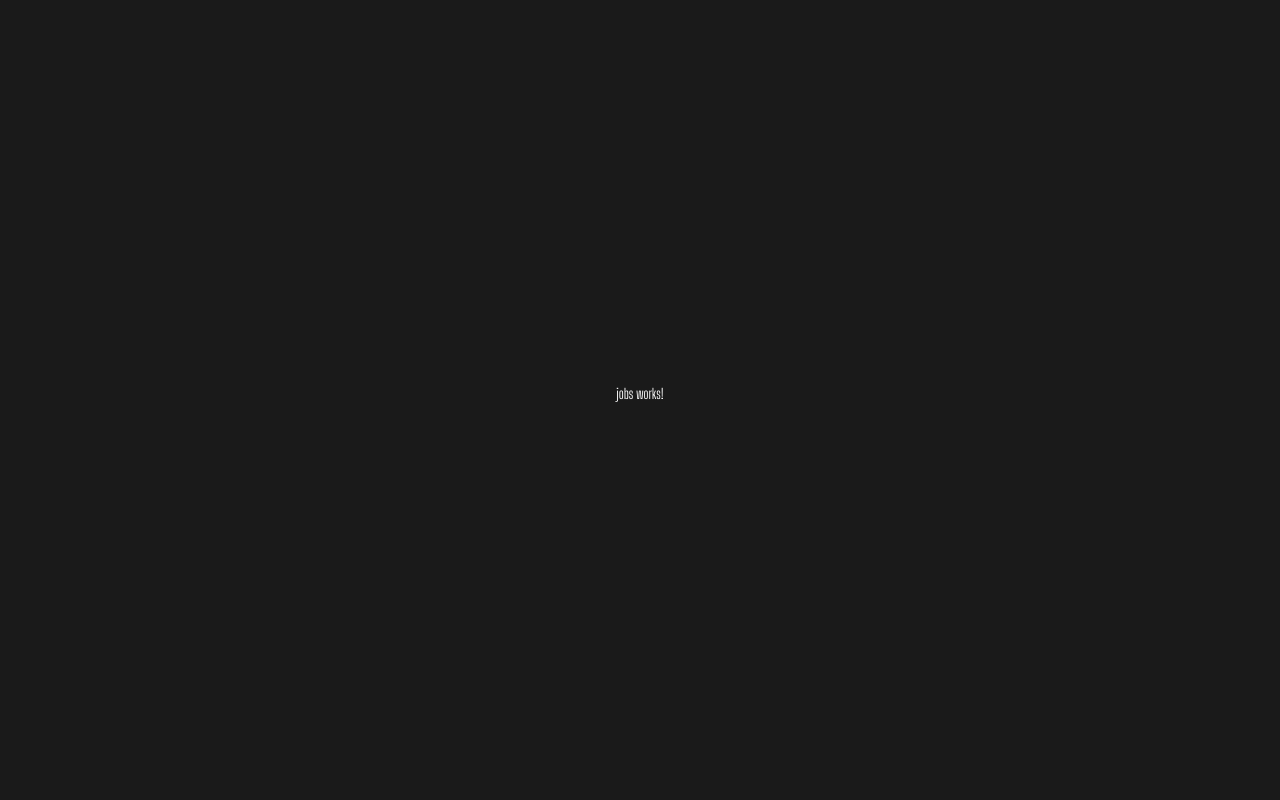
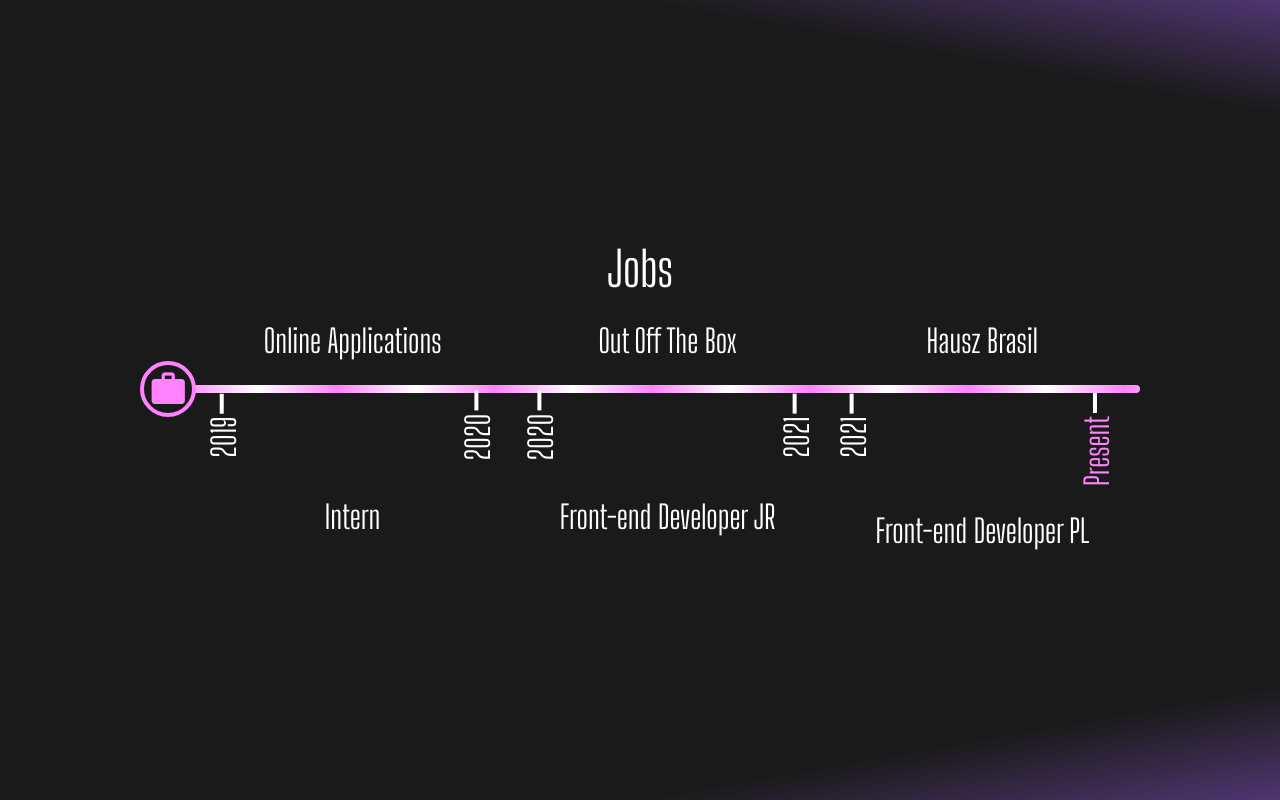
Before and after one commit to gabriel-hsmiiller/ResumeOnline, an Angular app: page /jobs in a window 1280 px wide. Built offline with nearby package versions, Linux system fonts and the light colour scheme.

Commit message:
Jobs page

```diff
--- a/src/app/pages/jobs/jobs.component.html
+++ b/src/app/pages/jobs/jobs.component.html
@@ -8,6 +8,39 @@
     [@fadeOutRight]="scrollingTop ? 'false' : null"
     [@fadeInLeft]="prevUrl === '/skills' ? 'true' : null"
     [@fadeInRight]="prevUrl === '/school' ? 'true' : null">
-        <p>jobs works!</p>
+        <h2>Jobs</h2>
+
+        <div class="timeline">
+            <div class="icon-container">
+                <mat-icon>work</mat-icon>
+            </div>
+            <div *ngFor="let job of jobs" class="jobs">
+                <div class="local">
+                    <span>
+                        {{ job.company }}
+                    </span>
+                </div>
+                <hr>
+                <div class="period">
+                    <span>
+                        {{ job.from }}
+                    </span>
+                    <span>
+                        {{ job.to }}
+                    </span>
+                </div>
+                <div class="name">
+                    <span>
+                        {{ job.position }}
+                    </span>
+                </div>
+            </div>
+        </div>
     </div>
+    <div class="gradient"
+    [@slideOutRight]="scrollingTop || scrollingBottom ? 'false' : null"
+    [@slideInRight]="'true'"></div>
+    <div class="gradient"
+    [@slideOutRight]="scrollingTop || scrollingBottom ? 'false' : null"
+    [@slideInRight]="'true'"></div>
 </section>
--- a/src/app/pages/jobs/jobs.component.scss
+++ b/src/app/pages/jobs/jobs.component.scss
@@ -1 +1,137 @@
 @import '../../styles/section';
+@import '../../styles/colors';
+
+.container{
+    flex-direction: column !important;
+    align-items: stretch !important;
+
+    h2{
+        font-family: 'Big Shoulders Display', cursive;
+        text-align: center;
+        font-size: 48px;
+        line-height: 56px;
+    }
+
+    .timeline{
+        display: flex;
+        justify-content: center;
+
+        .icon-container{
+            display: flex;
+            align-items: center;
+            height: min-content;
+            width: min-content;
+            border-radius: 50%;
+            padding: 4px;
+            justify-content: center;
+            border: solid 4px $pink-primary;
+            color: $pink-primary;
+            margin-top: calc(2.5rem + 8px);
+            margin-right: -1px;
+            z-index: 5;
+
+            mat-icon{
+                $size: 40px;
+                font-size: $size;
+                height: $size;
+                width: $size;
+            }
+        }
+
+        .jobs{
+            width: 30%;
+            font-size: 32px;
+            line-height: 40px;
+
+            &:last-of-type{
+                hr{
+                    border-radius: 0 4px 4px 0;
+                }
+
+                .period > span:last-of-type{
+                    color: $pink-primary;
+                    margin-top: 14px;
+                }
+            }
+
+            hr{
+                border: none;
+                background-image: linear-gradient(90deg,$pink-primary,$white, $pink-primary);
+                background-size: 50% 100%;
+                height: 8px;
+                z-index: 10;
+
+                animation: glowing-line 8s infinite;
+            }
+
+            .local,.period,.name{
+                padding: 8px;
+            }
+
+            .local,.name{
+                text-align: center;
+            }
+
+            .period{
+                display: flex;
+                justify-content: space-between;
+                align-items: flex-start;
+
+                & > span{
+                    display: block;
+                    // transform-origin: 0 0;
+                    margin-bottom: 24px;
+                    transform: rotate(-90deg);
+
+                    &::after{
+                        content: "";
+                        height: 16px;
+                        right: -15px;
+                        top: 8px;
+                        transform: rotate(90deg);
+                        position: absolute;
+                        border: solid 2px white;
+                    }
+                }
+            }
+        }
+    }
+}
+
+.gradient{
+    position: absolute;
+    right: 0;
+    top: 0;
+    bottom: 0;
+    width: 50%;
+    background-image: linear-gradient(10deg, transparent 50%, $deep-purple);
+    background-position: 100% -45%;
+    background-size: 100% 50%;
+    background-repeat: no-repeat;
+
+    animation: glowing-edges 5s ease-in-out infinite alternate;
+
+    &:last-child{
+        background-image: linear-gradient(170deg, transparent 50%, $deep-purple);
+        background-position: 100% 145%;
+    }
+
+}
+
+@keyframes glowing-edges {
+    from {
+        background-size: 100% 50%;
+    }
+    to{
+        background-size: 100% 55%;
+    }
+}
+
+@keyframes glowing-line {
+    from {
+        background-position: 0% 100%;
+    }
+    to{
+        background-position: 100% 100%;
+    }
+}
--- a/src/app/pages/jobs/jobs.component.ts
+++ b/src/app/pages/jobs/jobs.component.ts
@@ -1,9 +1,9 @@
 import { Component, Input, OnDestroy, OnInit } from '@angular/core';
 import { NavigationStart, Router } from '@angular/router';
-import { Subscription } from 'rxjs';
-import { filter } from 'rxjs/operators';
 import { fadeInLeftAnimation, fadeInRightAnimation } from 'src/app/animations/fade-in.animation';
 import { fadeOutLeftAnimation, fadeOutRightAnimation } from 'src/app/animations/fade-out.animation';
+import { slideInLeftAnimation,slideInRightAnimation } from '../../animations/slide-in.animation'
+import { slideOutLeftAnimation,slideOutRightAnimation } from '../../animations/slide-out.animation'
 import { PreviousRouteService } from 'src/app/services/previous-route.service';
 
 @Component({
@@ -15,9 +15,19 @@
     fadeInRightAnimation,
     fadeOutLeftAnimation,
     fadeOutRightAnimation,
+    slideInLeftAnimation,
+    slideInRightAnimation,
+    slideOutLeftAnimation,
+    slideOutRightAnimation
   ]
 })
 export class JobsComponent implements OnInit {
+
+  jobs = [
+    { position: 'Intern', from: '2019', to: '2020', company: 'Online Applications' },
+    { position: 'Front-end Developer JR', from: '2020', to: '2021', company: 'Out Off The Box' },
+    { position: 'Front-end Developer PL', from: '2021', to: 'Present', company: 'Hausz Brasil' },
+  ]
 
   show = false;
   scrollingTop = false;
--- a/src/app/pages/school/school.component.scss
+++ b/src/app/pages/school/school.component.scss
@@ -43,6 +43,12 @@
             font-size: 32px;
             line-height: 40px;
 
+            &:last-of-type{
+                hr{
+                    border-radius: 0 4px 4px 0;
+                }
+            }
+
             hr{
                 border: none;
                 background-image: linear-gradient(90deg,$pink-primary,$white, $pink-primary);
@@ -64,6 +70,7 @@
             .period{
                 display: flex;
                 justify-content: space-between;
+                text-align: right;
 
                 & > span{
                     display: block;
```
